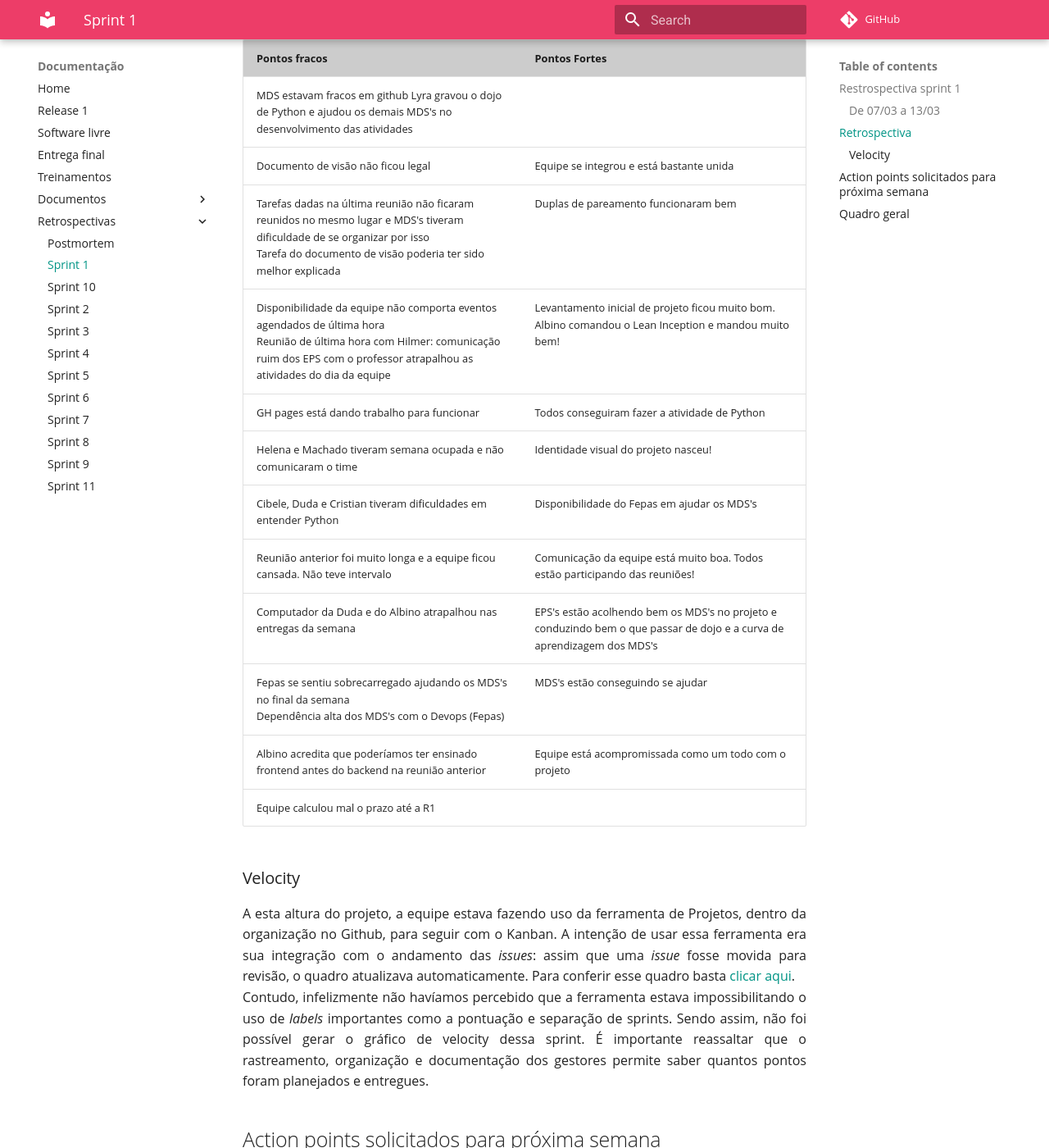
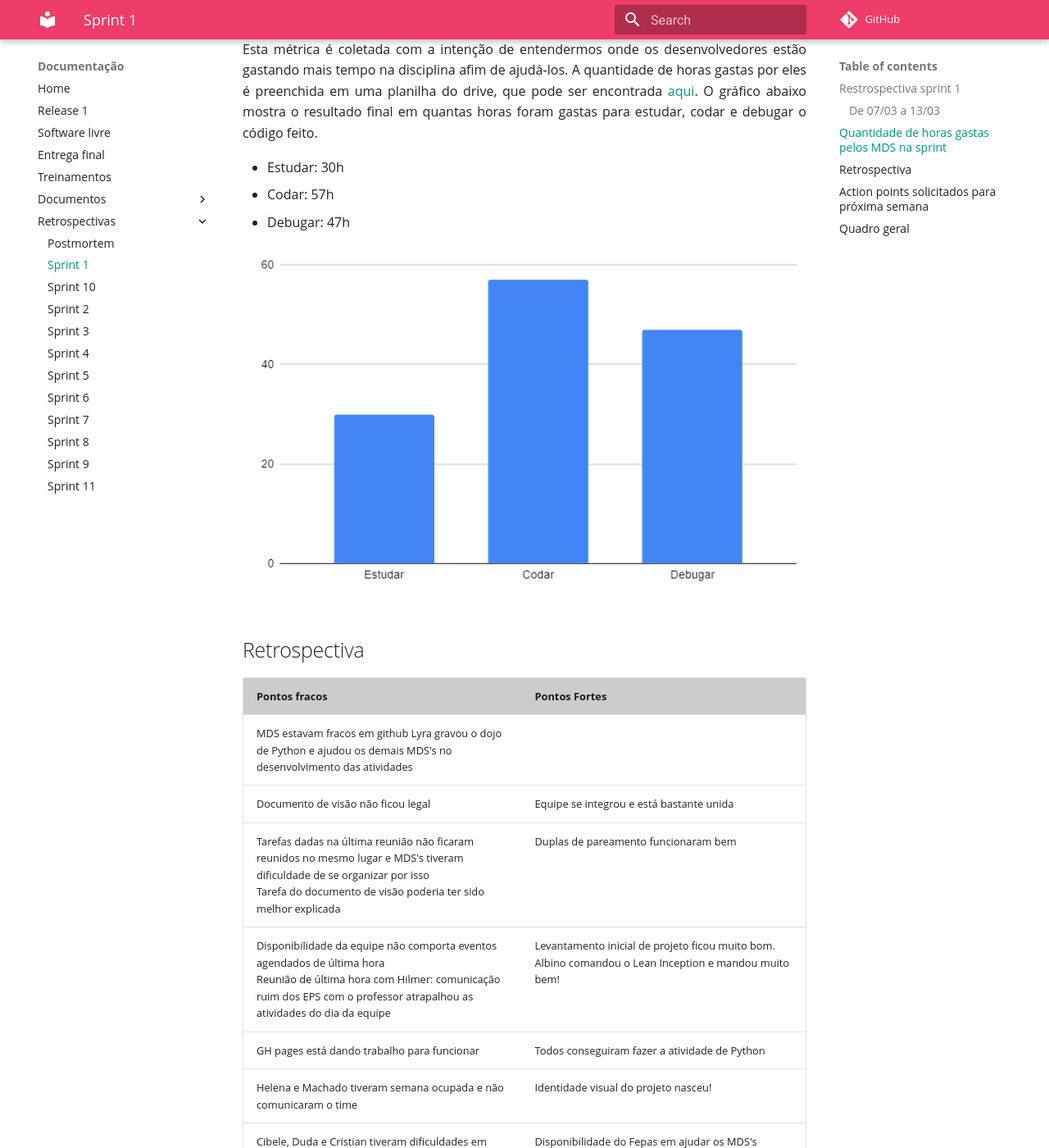
Before and after one commit to parlamentaqui/documentacao, an MkDocs documentation site: the page built from docs/retrospectivas/sprint_1.md, in a window 1280 px wide and 1400 px high, scrolled down 514 px. Shown: the whole window at 82% size. Built offline with MkDocs 1.6.1 and Material for MkDocs 9.7.7, drawn with Linux system fonts in a browser that asks for light colours; comment, search, counter and statistics services are not loaded.

Commit message:
Comecei a incluir os quadros de horas nas sprints

```diff
--- a/docs/retrospectivas/sprint_1.md
+++ b/docs/retrospectivas/sprint_1.md
@@ -7,6 +7,16 @@
 | ---------- | ------ | --------------------------------------------------- | ------------------ |
 | 06/03/2021 | 1.0    | Criação do documento                                |    Helena </br> Lucas Machado   |
 | 06/03/2021 | 1.0    | Inclusão da tabela de estimativa e entrega               |    Helena </br> Lucas Machado   |
+
+
+## Quantidade de horas gastas pelos MDS na sprint
+Esta métrica é coletada com a intenção de entendermos onde os desenvolvedores estão gastando mais tempo na disciplina afim de ajudá-los. A quantidade de horas gastas por eles é preenchida em uma planilha do drive, que pode ser encontrada [aqui](https://drive.google.com/drive/folders/1qbKIsqlnY7s33jziuN4mZ-z4Dm_bJ7nM?usp=sharing). O gráfico abaixo mostra o resultado final em quantas horas foram gastas para estudar, codar e debugar o código feito.
+
+- Estudar: 30h
+- Codar: 57h
+- Debugar: 47h
+
+![semana1](../img/semana1.PNG)
 
 
 ## Retrospectiva
@@ -25,11 +35,6 @@
 | Fepas se sentiu sobrecarregado ajudando os MDS's no final da semana<br>Dependência alta dos MDS's com o Devops (Fepas) | MDS's estão conseguindo se ajudar |
 | Albino acredita que poderíamos ter ensinado frontend antes do backend na reunião anterior | Equipe está acompromissada como um todo com o projeto |
 | Equipe calculou mal o prazo até a R1 |  |
-
-
-### Velocity
-A esta altura do projeto, a equipe estava fazendo uso da ferramenta de Projetos, dentro da organização no Github, para seguir com o Kanban. A intenção de usar essa ferramenta era sua integração com o andamento das *issues*: assim que uma *issue* fosse movida para revisão, o quadro atualizava automaticamente. Para conferir esse quadro basta [clicar aqui](https://github.com/orgs/parlamentaqui/projects/1).
-<br> Contudo, infelizmente não havíamos percebido que a ferramenta estava impossibilitando o uso de *labels* importantes como a pontuação e separação de sprints. Sendo assim, não foi possível gerar o gráfico de velocity dessa sprint. É importante reassaltar que o rastreamento, organização e documentação dos gestores permite saber quantos pontos foram planejados e entregues.
 
 ## Action points solicitados para próxima semana
 
```
Also changed, not shown: docs/retrospectivas/sprint_2.md (+11 -0 lines), docs/retrospectivas/sprint_3.md (+9 -0 lines), docs/retrospectivas/sprint_4.md (+9 -0 lines), docs/img/semana1.PNG (added), docs/img/semana2.PNG (added), docs/img/semana3.PNG (added), docs/img/semana4.PNG (added).
